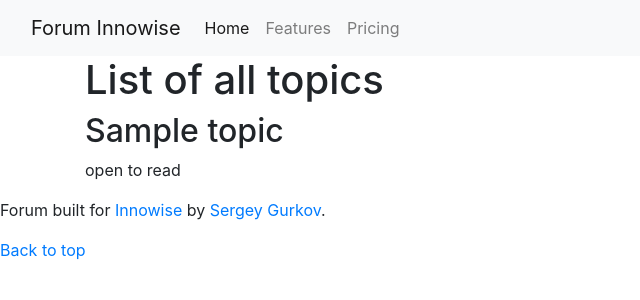
After one commit to biggreenrm/forum_innowise, a Django app: template topic/templates/topic/topic_list.html in a window 1280 px wide. The commit adds this page. Shown: the top 300 px of the page, without its empty margins (0-640 px from the left). Run offline with Django 3.2, Linux system fonts and the light colour scheme; the template is opened without the code that fills it: values that come from a table or form of the project are taken from there, others are empty; tables that the repository leaves empty hold one stand-in row (values such as "Sample post"); some libraries are stand-ins or nearby versions.

Commit message:
basic html for topic list

```diff
--- a/topic/templates/topic/base.html
+++ b/topic/templates/topic/base.html
@@ -36,6 +36,7 @@
 
     <div class="container">
         {% block content %}
+
         {% endblock %}
     </div>
 
--- /dev/null
+++ b/topic/templates/topic/topic_list.html
@@ -0,0 +1,11 @@
+{% extends 'topic/base.html' %}
+
+{% block content %}
+    <div class="topic-list">
+        <h1>List of all topics</h1>
+        {% for topic in topics %}
+            <h2>{{ topic.title }}</h2>
+            <p> open to read </p>
+        {% endfor %}
+    </div>
+{% endblock %}
```
